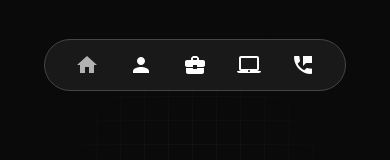
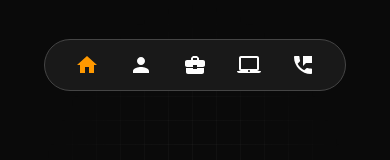
Before and after one commit to TheCyberAtom/PortFolio, a React (Vite) app: page / in a window 390 px wide. In both pictures the pointer is over the icon 87 px from the left and 65 px from the top of the page. Shown: the top 160 px of the page. Built offline with nearby package versions, Linux system fonts and the light colour scheme.

Commit message:
Fixes: Navbar item hover color

```diff
--- a/src/components/Navbar/Navbar.css
+++ b/src/components/Navbar/Navbar.css
@@ -35,12 +35,12 @@
 }
 
 .navbar-item p:hover {
-  color: var(--grey-color);
+  color: var(--primary-color);
   cursor: pointer;
 }
 
 .navbar-item .icon:hover {
-  color: var(--grey-color);
+  color: var(--primary-color);
   cursor: pointer;
 }
 
```
